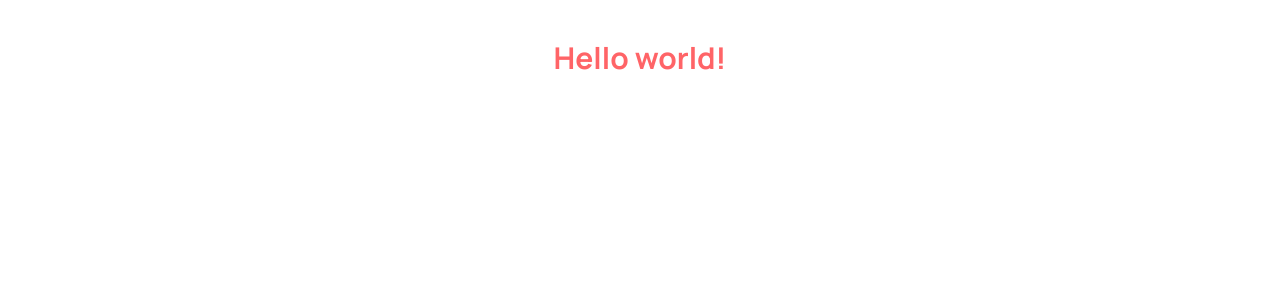
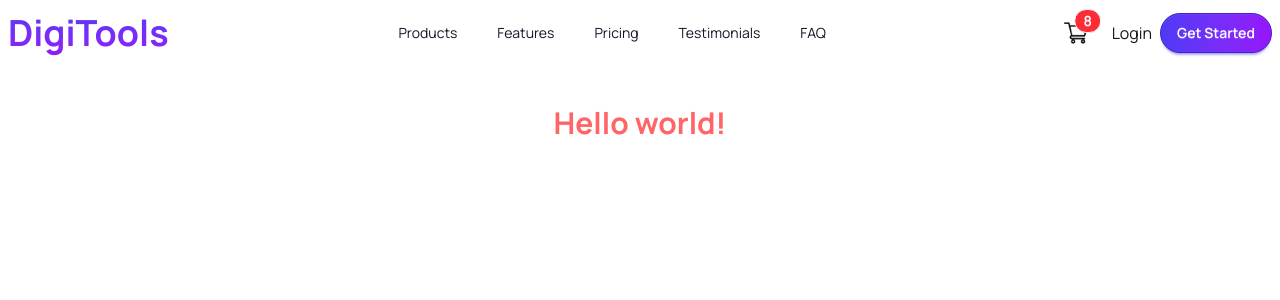
Before and after one commit to mjaabdullah/digitools-platform, a React (Vite) app: page / in a window 1280 px wide. Shown: the top 300 px of the page. Built offline with nearby package versions, Linux system fonts and the light colour scheme.

Commit message:
Add Navbar

```diff
--- a/package.json
+++ b/package.json
@@ -13,6 +13,7 @@
     "@tailwindcss/vite": "^4.2.2",
     "react": "^19.2.4",
     "react-dom": "^19.2.4",
+    "react-icons": "^5.6.0",
     "tailwindcss": "^4.2.2"
   },
   "devDependencies": {
--- a/src/App.jsx
+++ b/src/App.jsx
@@ -1,11 +1,13 @@
 
 import './App.css'
+import Navbar from './component/Navbar/Navbar'
 
 function App() {
 
 
   return (
     <>
+    <Navbar/>
       <h1 className="text-3xl font-bold text-red-400 text-center mt-10">
         Hello world!
       </h1>
--- /dev/null
+++ b/src/component/Navbar/Navbar.jsx
@@ -0,0 +1,49 @@
+import ShoppingCard from '../../assets/shopping-cart.png';
+
+const Navbar = () => {
+    return (
+        <nav>
+<div className="max-w-7xl mx-auto navbar justify-between">
+  <div >
+    <a className="text-4xl font-bold bg-linear-to-b from-[rgba(79,57,246,1)] to-[rgba(149,20,250,1)] bg-clip-text text-transparent">DigiTools</a>
+  </div>
+  <div className='text-[#101727]'>
+    <ul className="flex gap-4 menu menu-horizontal px-1">
+        <li><a>Products</a></li>
+        <li><a>Features</a></li>
+        <li><a>Pricing</a></li>
+        <li><a>Testimonials</a></li>
+        <li><a>FAQ</a></li>
+    </ul>
+  </div>
+  <div className="flex space-x-4">
+    <div className="dropdown dropdown-end">
+      <div tabIndex={0} role="button" className="btn btn-ghost btn-circle">
+        <div className="indicator">
+            <img className='w-[24px]' src={ShoppingCard} alt="Shopping-Cart" />
+            <span className="badge  indicator-item rounded-full  bg-red-500 text-sm text-white py-1 px-2">8</span>
+        </div>
+      </div>
+      <div
+        tabIndex={0}
+        className="card card-compact dropdown-content bg-base-100 z-1 mt-3 w-52 shadow">
+        <div className="card-body">
+          <span className="text-lg font-bold">8 Items</span>
+          <span className="text-info">Subtotal: $999</span>
+          <div className="card-actions">
+            <button className="btn btn-primary btn-block">View cart</button>
+          </div>
+        </div>
+      </div>
+    </div>
+    <div className="flex gap-2">
+      <button>Login</button>
+      <button className='btn btn-primary bg-gradient-to-r from-[rgba(79,57,246,1)] to-[rgba(149,20,250,1)] text-white rounded-3xl'>Get Started</button>
+    </div>
+  </div>
+</div>
+        </nav>
+    );
+};
+
+export default Navbar;
```
Also changed, not shown: src/assets/shopping-cart.png (added), 1 other file (tests, documents, lock files or other folders).
